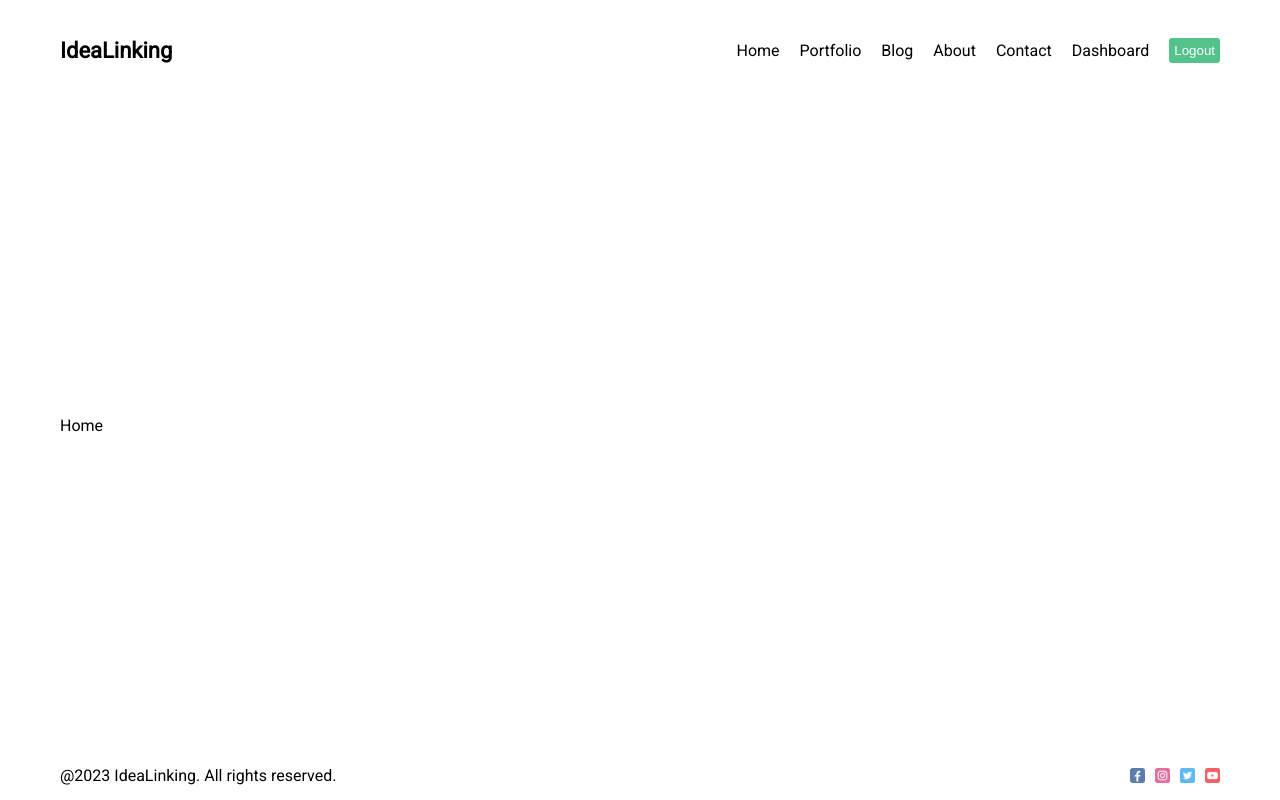
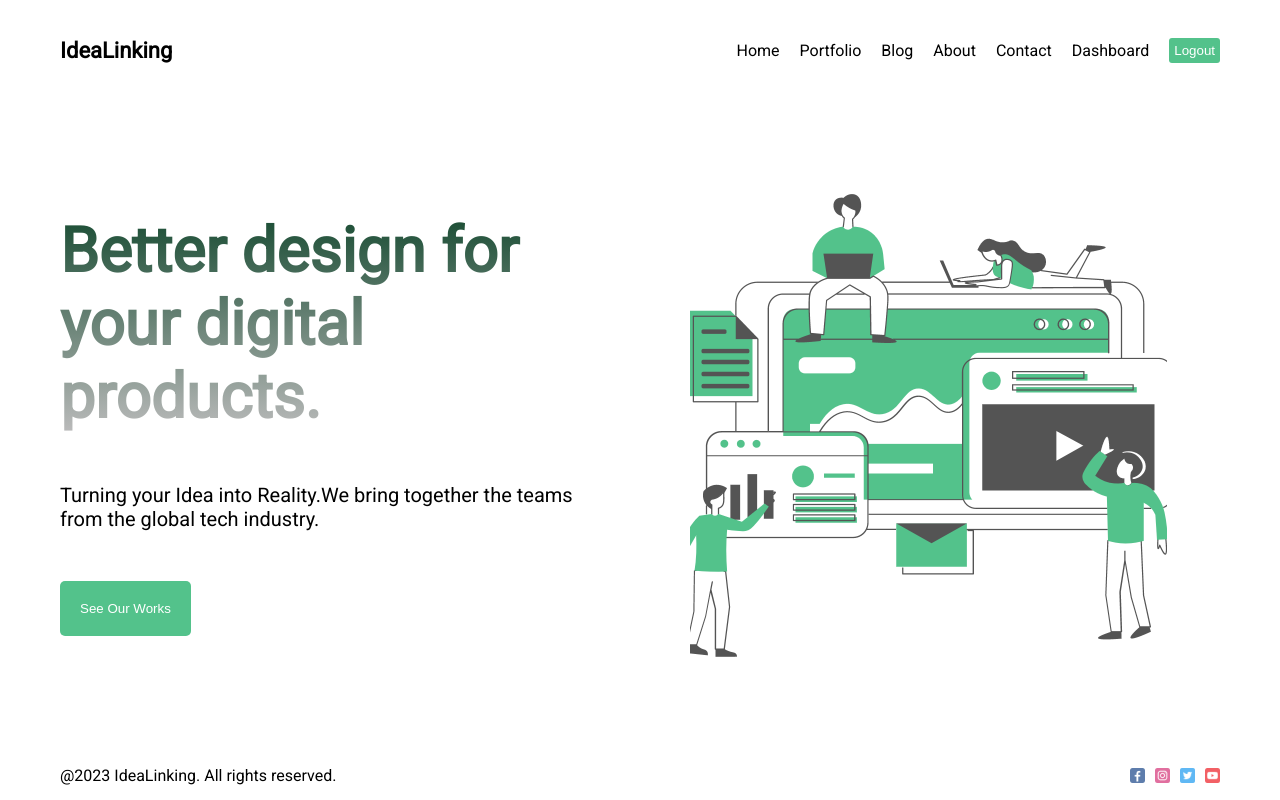
Before and after one commit to jemishsakariya/Blog-MERN-Stack-Application, a React (Create React App) app in the folder client/: page / in a window 1280 px wide. Built offline with nearby package versions, Linux system fonts and the light colour scheme; the HTML template or start-up script is replaced by a standard one.

Commit message:
home page

```diff
--- a/client/src/pages/Home.js
+++ b/client/src/pages/Home.js
@@ -1,10 +1,25 @@
-import React from 'react'
-import styles from "./home.module.css"
+import React from "react";
+import styles from "./home.module.css";
+import hero from "../assets/hero.png";
 
 const Home = () => {
   return (
-    <div className={styles.container}>Home</div>
-  )
-}
+    <div className={styles.container}>
+      <div className={styles.item}>
+        <h1 className={styles.title}>
+          Better design for your digital products.
+        </h1>
+        <p className={styles.desc}>
+          Turning your Idea into Reality.We bring together the teams from the
+          global tech industry.
+        </p>
+        <button className={styles.button}>See Our Works</button>
+      </div>
+      <div className={styles.item}>
+        <img src={hero} alt="imgHero" className={styles.img} />
+      </div>
+    </div>
+  );
+};
 
-export default Home
+export default Home;
--- a/client/src/pages/home.module.css
+++ b/client/src/pages/home.module.css
@@ -1 +1,40 @@
-.container{}
+.container {
+    display: flex;
+    align-items: center;
+    gap: 100px;
+}
+
+.item {
+    flex: 1;
+    display: flex;
+    flex-direction: column;
+    gap: 50px;
+}
+
+.title {
+    font-size: 62px;
+    background: linear-gradient(to bottom, #194c33, #bbb);
+    -webkit-background-clip: text;
+    -webkit-text-fill-color: transparent;
+}
+
+.img {
+    width: 90%;
+    height: 500px;
+    object-fit: cover;
+}
+
+.desc {
+    font-size: 20px;
+    font-weight: 300;
+}
+
+.button {
+    padding: 20px;
+    cursor: pointer;
+    background-color: #53c28b;
+    border: none;
+    border-radius: 5px;
+    width: max-content;
+    color: white;
+}
```
